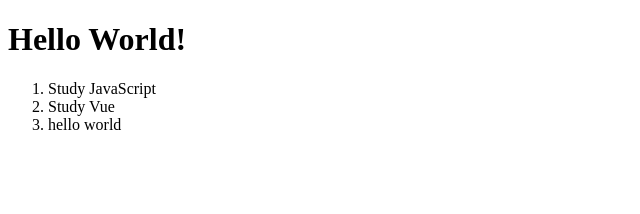
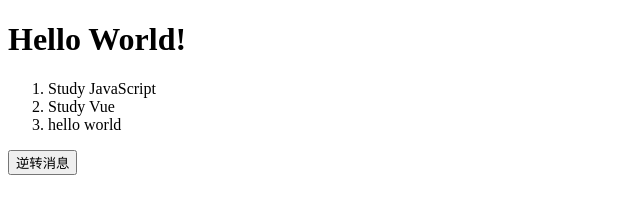
Before and after one commit to izdt/learnElectron, an Electron app: page index.html in a window 900 px wide. Shown: the whole page, without its empty margins (0-640 px from the left). Drawn offline with Linux system fonts and the light colour scheme.

Commit message:
use vue-on

```diff
--- a/index.html
+++ b/index.html
@@ -14,8 +14,8 @@
             {{ todo.text }}
           </li>
         </ol>
-      </div>
-
+        <button v-on:click="reverseMessage">逆转消息</button>
+     </div>
   </body>
 
   <script>
@@ -27,6 +27,11 @@
           { text: 'Study Vue' },
           { text: 'hello world' }
         ]
+      },
+      methods:{
+        reverseMessage(){
+          app4.todos[0].text = app4.todos[0].text.split('').reverse().join('')
+        }
       }
     })
     // You can also require other files to run in this process
```
